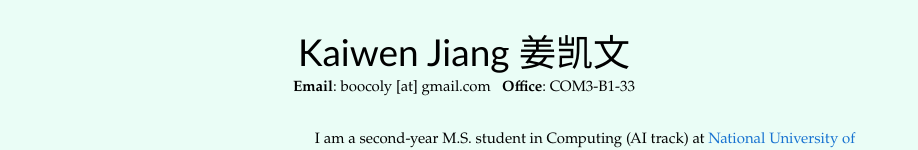
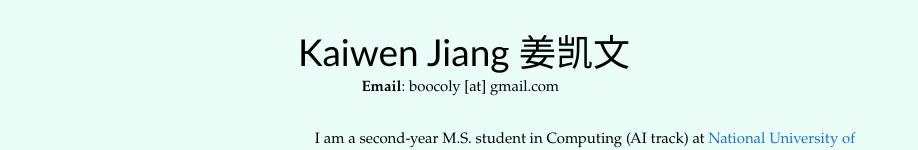
Before and after one commit to boocoly/boocoly.github.io, a plain HTML site: page index.html in a window 1280 px wide. Shown: the top 150 px of the page, without its empty margins (176-1094 px from the left). Drawn offline with Linux system fonts and the light colour scheme.

Commit message:
Update index.html

```diff
--- a/index.html
+++ b/index.html
@@ -24,7 +24,7 @@
           <p style="margin:20px 0 -5px 0px;text-align:center">
             <name>Kaiwen Jiang <ch_name>姜凯文</ch_name> </name>
             <br>
-            <strong>Email</strong>: boocoly [at] gmail.com  &nbsp  <strong>Office</strong>: COM3-B1-33
+            <strong>Email</strong>: boocoly [at] gmail.com  &nbsp  <!--<strong>Office</strong>: COM3-B1-33 -->
           </p>
 
           <td style="padding:2%;width:30%;max-width:33%">
```
